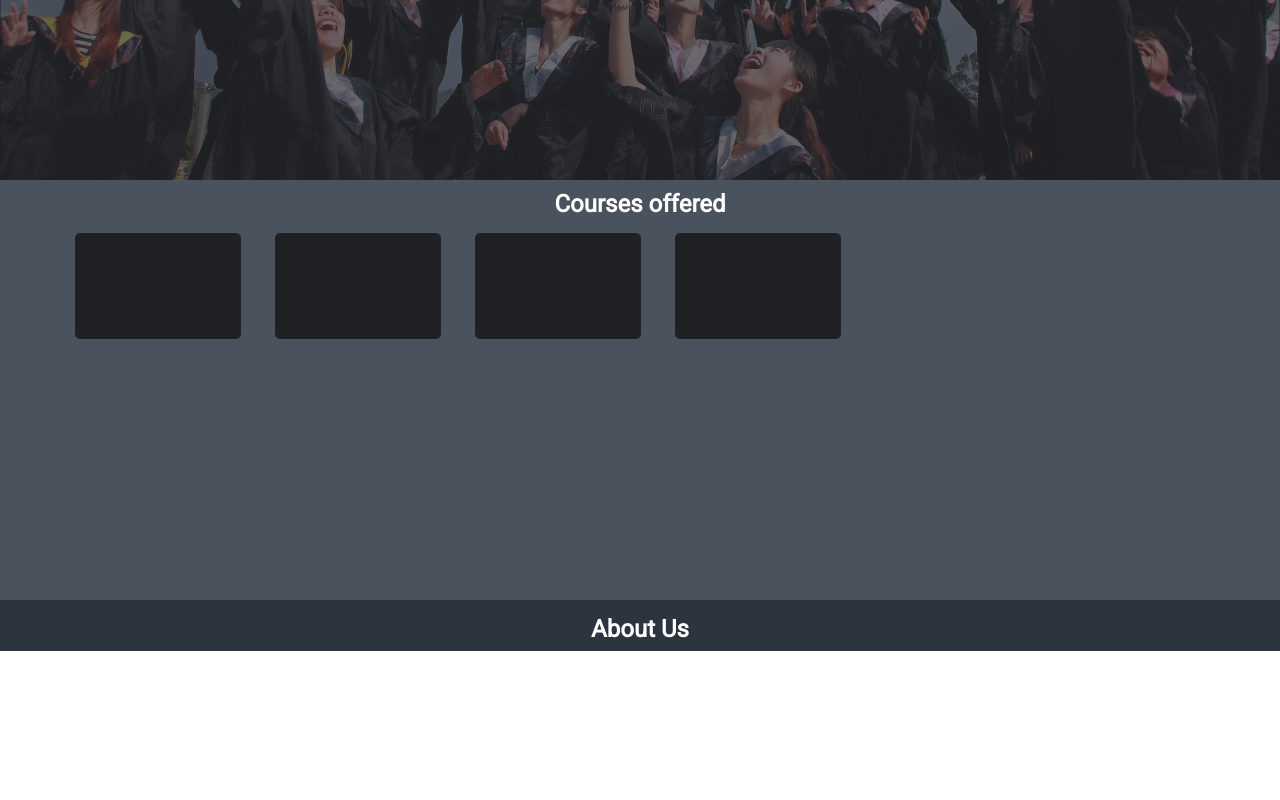
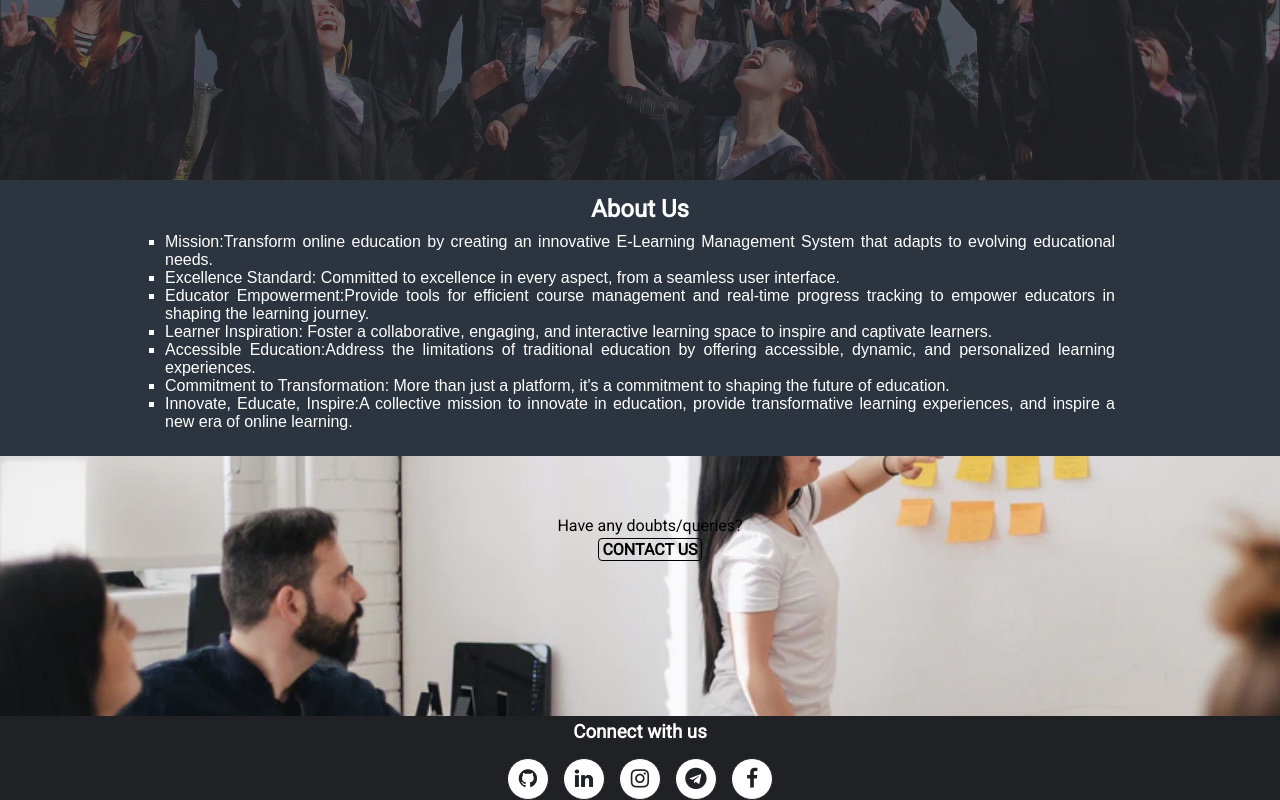
Before and after one commit to cyber-scribe/MiniProject, a plain HTML site: page index.html in a window 1280 px wide. Shown: the part 620-1420 px from the top of the page. Drawn offline with Linux system fonts and the light colour scheme.

Commit message:
Mini Project

```diff
--- a/dashb.html
+++ b/index.html
@@ -11,6 +11,9 @@
     <link rel="stylesheet" href="https://cdnjs.cloudflare.com/ajax/libs/font-awesome/4.7.0/css/font-awesome.min.css">
 </head>
 <body>
+    <!-- <div class="bkt" onclick="gobck()">
+        <img src="https://cdn2.iconfinder.com/data/icons/lightly-icons/24/back-alt-192.png" alt="cursor">
+    </div> -->
     <section class="header">
         <nav>
             <div class="links">
@@ -29,13 +32,13 @@
             <a href="signup.html" id="btn">Join us &#8594;</a>
         </div>
     </section>
-    <section id="courses">
+    <!-- <section id="courses">
         <h2>Courses offered</h2>
         <div class="crs"></div>
         <div class="crs"></div>
         <div class="crs"></div>
         <div class="crs"></div>
-    </section>
+    </section> -->
     <section id="abt">
         <h2>About Us</h2>
            <ul>
```
Also changed, not shown: style.css (+1 -133 lines).
